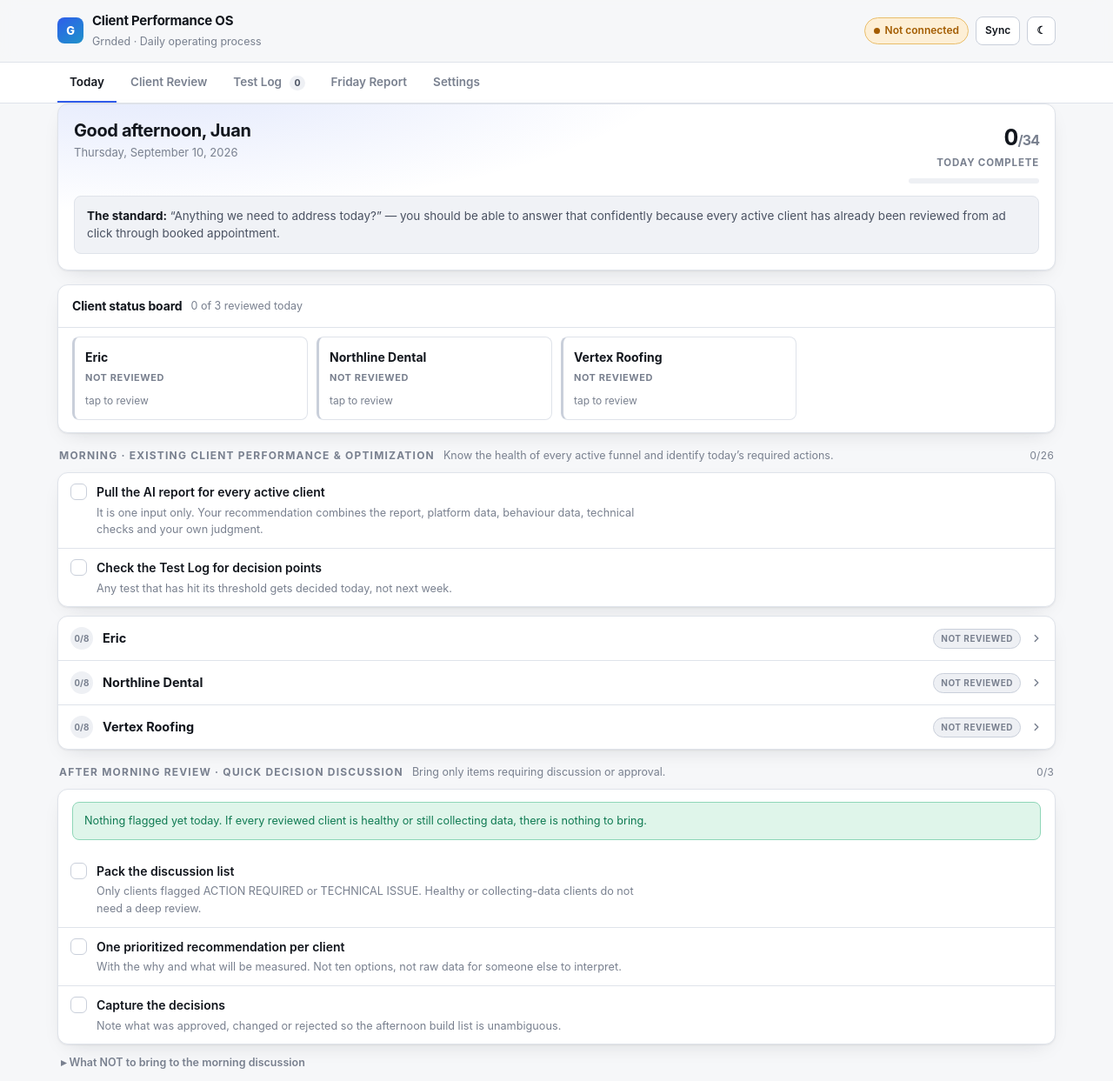
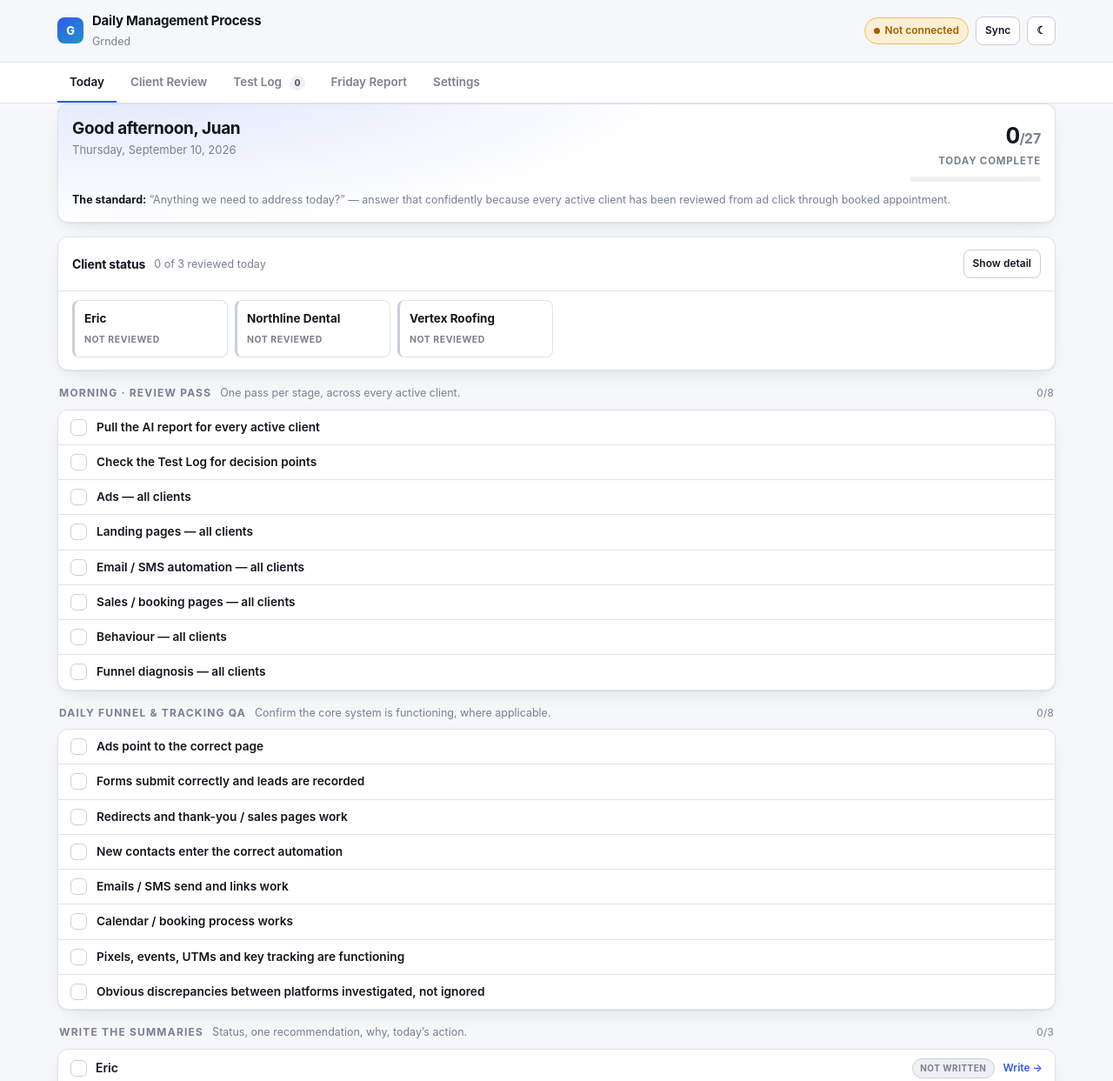
Before and after one commit to JuanGonzalezRochin/Daily-Analysis, a plain HTML site: page index.html in a window 1280 px wide. Shown: the top 1243 px of the page at 87% size. Drawn offline with Linux system fonts and the light colour scheme.

Commit message:
Add files via upload

```diff
--- a/index.html
+++ b/index.html
@@ -3,7 +3,7 @@
 <head>
 <meta charset="utf-8">
 <meta name="viewport" content="width=device-width, initial-scale=1">
-<title>Grnded · Client Performance OS</title>
+<title>Daily Management Process</title>
 <meta name="description" content="Daily operating dashboard for client performance & fulfillment.">
 <style>
 /* ============================== TOKENS ============================== */
@@ -149,10 +149,11 @@ main{padding-block:22px 64px}
 .hero h1{font-size:20px; letter-spacing:-.02em}
 .hero .date{color:var(--fg-3); font-size:13px; margin-top:2px}
 .hero .standard{
-  margin-top:14px;padding:12px 14px;border-radius:var(--radius-sm);
-  background:var(--bg-inset); border:1px solid var(--line);
-  font-size:13.5px; color:var(--fg-2);
-}
+  margin-top:12px;font-size:12.5px; color:var(--fg-3); line-height:1.5;
+}
+.hero .standard b{color:var(--fg-2)}
+.hero{padding:16px}
+.hero h1{font-size:19px}
 .hero .standard b{color:var(--fg)}
 .prog{margin-left:auto; text-align:right; min-width:150px}
 .prog .n{font-size:26px;font-weight:720;letter-spacing:-.03em;font-variant-numeric:tabular-nums}
@@ -161,16 +162,16 @@ main{padding-block:22px 64px}
 .bar i{display:block;height:100%;background:linear-gradient(90deg,var(--accent),color-mix(in srgb,var(--accent) 50%,#12d3a0));border-radius:999px;transition:width .35s ease}
 
 /* ============================== STATUS BOARD ============================== */
-.board{display:grid;gap:10px;grid-template-columns:repeat(auto-fill,minmax(215px,1fr))}
+.board{display:grid;gap:8px;grid-template-columns:repeat(auto-fill,minmax(178px,1fr))}
 .sc{
-  border:1px solid var(--line); border-radius:var(--radius-sm); padding:12px;
+  border:1px solid var(--line); border-radius:var(--radius-sm); padding:10px 11px;
   background:var(--bg-2); text-align:left; width:100%; display:block;
   transition:border-color .15s, transform .15s;
 }
 .sc:hover{border-color:var(--line-2); transform:translateY(-1px)}
-.sc .nm{font-weight:650; font-size:14px; display:flex; align-items:center; gap:7px}
-.sc .st{margin-top:7px; font-size:11px; font-weight:750; letter-spacing:.05em; text-transform:uppercase}
-.sc .mt{margin-top:7px; font-size:12px; color:var(--fg-3); display:flex; gap:10px; flex-wrap:wrap; font-variant-numeric:tabular-nums}
+.sc .nm{font-weight:650; font-size:13.5px; display:flex; align-items:center; gap:6px}
+.sc .st{margin-top:5px; font-size:10.5px; font-weight:750; letter-spacing:.05em; text-transform:uppercase}
+.sc .mt{margin-top:5px; font-size:11.5px; color:var(--fg-3); display:flex; gap:10px; flex-wrap:wrap; font-variant-numeric:tabular-nums}
 .sc[data-s="hold"]{border-left:3px solid var(--ok)}   .sc[data-s="hold"] .st{color:var(--ok)}
 .sc[data-s="action"]{border-left:3px solid var(--warn)} .sc[data-s="action"] .st{color:var(--warn)}
 .sc[data-s="tech"]{border-left:3px solid var(--bad)}   .sc[data-s="tech"] .st{color:var(--bad)}
@@ -200,6 +201,10 @@ main{padding-block:22px 64px}
 .tk .txt{min-width:0;flex:1}
 .tk .t{display:block;font-size:14px;font-weight:600}
 .tk .d{display:block;font-size:12.7px;color:var(--fg-3);margin-top:3px;max-width:78ch}
+body.lean .tk .d{display:none}
+body.lean .tk{padding:9px 14px}
+body.lean .tk .t{font-size:13.7px}
+body.lean .tk [data-goto]{display:none}
 .tk.done .t{color:var(--fg-3); text-decoration:line-through; text-decoration-color:var(--line-2)}
 .tk.done .d{opacity:.6}
 
@@ -299,6 +304,15 @@ td.num{font-variant-numeric:tabular-nums;white-space:nowrap}
 .tag.flat{color:var(--fg-3);background:var(--bg-3);border-color:var(--line-2)}
 
 /* ============================== MISC ============================== */
+.sumrow{
+  display:flex;align-items:center;gap:10px;padding:10px 14px;
+  border-top:1px solid var(--line);cursor:pointer;transition:background .12s;
+}
+.sumrow:first-child{border-top:0}
+.sumrow:hover{background:var(--bg-inset)}
+.sumrow .nm{font-weight:600;font-size:14px;flex:1;min-width:0}
+.sumrow .go{font-size:12px;color:var(--accent);font-weight:620;white-space:nowrap}
+.sumrow.done .nm{color:var(--fg-3)}
 .empty{padding:34px 18px;text-align:center;color:var(--fg-3);font-size:13.5px}
 .empty b{display:block;color:var(--fg-2);font-size:14.5px;margin-bottom:4px}
 .note{
@@ -355,8 +369,8 @@ code{font-family:var(--mono);font-size:12px;background:var(--bg-3);padding:1px 5
     <div class="brand">
       <div class="mark">G</div>
       <div>
-        <b>Client Performance OS</b><br>
-        <span>Grnded · Daily operating process</span>
+        <b>Daily Management Process</b><br>
+        <span>Grnded</span>
       </div>
     </div>
     <div class="top-actions">
@@ -394,39 +408,55 @@ code{font-family:var(--mono);font-size:12px;background:var(--bg-3);padding:1px 5
       </div>
     </div>
     <div class="standard">
-      <b>The standard:</b> “Anything we need to address today?” — you should be able to answer that confidently
-      because every active client has already been reviewed from ad click through booked appointment.
+      <b>The standard:</b> “Anything we need to address today?” — answer that confidently because every
+      active client has been reviewed from ad click through booked appointment.
     </div>
   </div>
 
   <div class="card">
     <div class="card-hd">
-      <h3>Client status board</h3>
-      <span class="sub" id="boardSub">today's call on each active funnel</span>
+      <h3>Client status</h3>
+      <span class="sub" id="boardSub"></span>
+      <button class="btn sm" id="detailBtn" style="margin-left:auto">Show detail</button>
     </div>
     <div class="card-bd tight"><div class="board" id="board"></div></div>
   </div>
 
   <div class="block" id="blkFriday" hidden>
-    <div class="block-hd">
-      <h2>Friday</h2><span class="hdnote">Client-facing performance report</span>
-    </div>
+    <div class="block-hd"><h2>Friday</h2><span class="hdnote">Client-facing performance report</span></div>
     <div class="card" id="fridayTasks"></div>
   </div>
 
   <div class="block">
     <div class="block-hd">
-      <h2>Morning · Existing client performance &amp; optimization</h2>
-      <span class="hdnote">Know the health of every active funnel and identify today’s required actions.</span>
+      <h2>Morning · Review pass</h2>
+      <span class="hdnote">One pass per stage, across every active client.</span>
       <span class="cnt" id="cntMorning"></span>
     </div>
-    <div class="card" id="morningGlobal"></div>
-    <div class="card" id="clientList" style="margin-top:10px"></div>
+    <div class="card" id="morningTasks"></div>
   </div>
 
   <div class="block">
     <div class="block-hd">
-      <h2>After morning review · Quick decision discussion</h2>
+      <h2>Daily funnel &amp; tracking QA</h2>
+      <span class="hdnote">Confirm the core system is functioning, where applicable.</span>
+      <span class="cnt" id="cntQa"></span>
+    </div>
+    <div class="card" id="qaTasks"></div>
+  </div>
+
+  <div class="block">
+    <div class="block-hd">
+      <h2>Write the summaries</h2>
+      <span class="hdnote">Status, one recommendation, why, today’s action.</span>
+      <span class="cnt" id="cntSum"></span>
+    </div>
+    <div class="card" id="sumRows"></div>
+  </div>
+
+  <div class="block">
+    <div class="block-hd">
+      <h2>After morning review · Decision discussion</h2>
       <span class="hdnote">Bring only items requiring discussion or approval.</span>
       <span class="cnt" id="cntDiscuss"></span>
     </div>
@@ -788,26 +818,35 @@ var GLOBAL_MORNING = [
   { k:'m_report', t:'Pull the AI report for every active client',
     d:'It is one input only. Your recommendation combines the report, platform data, behaviour data, technical checks and your own judgment.' },
   { k:'m_tests', t:'Check the Test Log for decision points',
-    d:'Any test that has hit its threshold gets decided today, not next week.' }
+    d:'Any test that has hit its threshold gets decided today, not next week.', cta:'tests' }
 ];
 
-var PER_CLIENT = [
-  { k:'ads', t:'Ads',
-    d:'Spend, CPM, CTR, CPC, frequency, link clicks and trend changes. Meaningful deterioration, improvement or anomaly? Does the creative/audience need attention or keep collecting?' },
-  { k:'lp', t:'Landing page',
-    d:'Visitors, conversions and conversion rate against the 15% target. Check Mouseflow heat maps, scroll depth, clicks and drop-off. If it needs a test, ONE specific change — no redesign.' },
-  { k:'auto', t:'Email / SMS automation',
-    d:'New leads entering the correct automation. Correct order and timing, no errors or broken links. Delivery, open, click and response. How many click through to the sales / booking page.' },
-  { k:'sales', t:'Sales / booking page',
-    d:'Visitors, booked appointments and booking rate against 5–10%. Count NEW visitors since the last test: 30+ means evaluate, under 30 means hold unless there is a technical issue.' },
-  { k:'beh', t:'Behaviour',
-    d:'The single most relevant heat-map / Mouseflow finding. Where exactly are people dropping?' },
-  { k:'qa', t:'Funnel & tracking QA',
-    d:'Ads point to the right page · forms submit and leads record · redirects and thank-you/sales pages work · contacts enter the right automation · emails/SMS send and links work · calendar books · pixels, events and UTMs fire · cross-platform discrepancies investigated.' },
-  { k:'diag', t:'Funnel diagnosis',
-    d:'One connected system, not separate platforms. Where is the largest leak right now and what is the most logical next action?' },
-  { k:'sum', t:'Set the status and write the summary',
-    d:'NO ACTION / HOLD, ACTION REQUIRED or TECHNICAL ISSUE — plus one recommendation, the why, and today’s action.', cta:'review' }
+/* One pass per funnel stage, run across every active client — not a list per client. */
+var REVIEW_PASS = [
+  { k:'ads', t:'Ads — all clients',
+    d:'Spend, CPM, CTR, CPC, frequency, link clicks and trend changes. Flag meaningful deterioration, improvement or anomalies. Does the creative/audience need attention, or keep collecting?' },
+  { k:'lp', t:'Landing pages — all clients',
+    d:'Visitors, conversions and conversion rate against the 15% target. Mouseflow heat maps, scroll depth, clicks and drop-off. If one needs a test: ONE specific change, no redesign.' },
+  { k:'auto', t:'Email / SMS automation — all clients',
+    d:'Leads entering the correct automation. Correct order and timing, no errors or broken links. Delivery, open, click and response. How many click through to the sales / booking page.' },
+  { k:'sales', t:'Sales / booking pages — all clients',
+    d:'Visitors, booked appointments and booking rate against 5–10%. Count NEW visitors since each last test: 30+ means evaluate, under 30 means hold unless there is a technical issue.' },
+  { k:'beh', t:'Behaviour — all clients',
+    d:'The single most relevant heat-map / Mouseflow finding per client. Where exactly are people dropping?' },
+  { k:'diag', t:'Funnel diagnosis — all clients',
+    d:'Each funnel as one connected system, not separate platforms. Where is the largest leak right now and what is the most logical next action?' }
+];
+
+/* §9 — Daily Funnel & Tracking QA. Confirm the core system is functioning, where applicable. */
+var QA_CHECKS = [
+  { k:'qa_ads',      t:'Ads point to the correct page' },
+  { k:'qa_forms',    t:'Forms submit correctly and leads are recorded' },
+  { k:'qa_redirect', t:'Redirects and thank-you / sales pages work' },
+  { k:'qa_enter',    t:'New contacts enter the correct automation' },
+  { k:'qa_send',     t:'Emails / SMS send and links work' },
+  { k:'qa_cal',      t:'Calendar / booking process works' },
+  { k:'qa_track',    t:'Pixels, events, UTMs and key tracking are functioning' },
+  { k:'qa_disc',     t:'Obvious discrepancies between platforms investigated, not ignored' }
 ];
 
 var DISCUSS = [
@@ -848,7 +887,7 @@ var LS = 'grnded_cpos_v1';
 
 var S = {
   apiUrl:'', clients:[], tasks:{}, summaries:[], tests:[], reports:[],
-  queue:[], conn:'off', sheetUrl:'', theme:''
+  queue:[], conn:'off', sheetUrl:'', theme:'', lean:true
 };
 
 function today(){ return isoDay(new Date()); }
@@ -870,14 +909,14 @@ function activeClients(){ return S.clients.filter(function(c){ return c.active !
 function save(){
   try { localStorage.setItem(LS, JSON.stringify({
     apiUrl:S.apiUrl, clients:S.clients, tasks:S.tasks, summaries:S.summaries,
-    tests:S.tests, reports:S.reports, queue:S.queue, theme:S.theme
+    tests:S.tests, reports:S.reports, queue:S.queue, theme:S.theme, lean:S.lean
   })); } catch(e){}
 }
 function load(){
   try {
     var raw = localStorage.getItem(LS); if (!raw) return;
     var d = JSON.parse(raw);
-    ['apiUrl','clients','tasks','summaries','tests','reports','queue','theme'].forEach(function(k){
+    ['apiUrl','clients','tasks','summaries','tests','reports','queue','theme','lean'].forEach(function(k){
       if (d[k] !== undefined) S[k] = d[k];
     });
   } catch(e){}
@@ -996,7 +1035,8 @@ function taskRow(clientId, def){
   var cta = def.cta ? '<button class="btn sm no-print" data-goto="'+def.cta+'" style="margin-top:7px">Open '+(def.cta==='review'?'summary builder':def.cta==='tests'?'test log':'report builder')+' →</button>' : '';
   return '<div class="tk'+(done?' done':'')+'" data-c="'+esc(clientId||'')+'" data-k="'+esc(def.k)+'">' +
     '<span class="box"><svg viewBox="0 0 12 12"><path d="M1.8 6.3 L4.4 8.9 L10.2 3.1"/></svg></span>' +
-    '<span class="txt"><span class="t">'+esc(def.t)+'</span><span class="d">'+esc(def.d)+'</span>'+cta+'</span></div>';
+    '<span class="txt"><span class="t">'+esc(def.t)+'</span>' +
+    (def.d ? '<span class="d">'+esc(def.d)+'</span>' : '') + cta + '</span></div>';
 }
 
 function isFriday(){ return new Date().getDay() === 5; }
@@ -1004,9 +1044,8 @@ function isFriday(){ return new Date().getDay() === 5; }
 function allTaskDefs(){
   var list = [];
   GLOBAL_MORNING.forEach(function(d){ list.push({c:null,d:d}); });
-  activeClients().forEach(function(c){
-    PER_CLIENT.forEach(function(d){ list.push({c:c.id,d:d}); });
-  });
+  REVIEW_PASS.forEach(function(d){ list.push({c:null,d:d}); });
+  QA_CHECKS.forEach(function(d){ list.push({c:null,d:d}); });
   DISCUSS.forEach(function(d){ list.push({c:null,d:d}); });
   AFTERNOON.forEach(function(d){ list.push({c:null,d:d}); });
   if (isFriday()) FRIDAY.forEach(function(d){ list.push({c:null,d:d}); });
@@ -1031,69 +1070,61 @@ function renderToday(){
   $('heroGreet').textContent = (h<12?'Good morning':h<18?'Good afternoon':'Good evening') + ', Juan';
   $('heroDate').textContent = d.toLocaleDateString(undefined,{weekday:'long', month:'long', day:'numeric', year:'numeric'});
 
-  // progress
+  var acs = activeClients();
+  var written = acs.filter(function(c){ return !!summaryFor(c.id, today()); });
+
+  // ---- progress: shared tasks + one summary per active client ----
   var defs = allTaskDefs();
-  var done = defs.filter(function(x){ return isDone(x.c, x.d.k); }).length;
-  $('progN').textContent = done; $('progT').textContent = defs.length;
-  $('progBar').style.width = (defs.length ? Math.round(done/defs.length*100) : 0) + '%';
-
-  // board
-  var acs = activeClients();
+  var done = defs.filter(function(x){ return isDone(x.c, x.d.k); }).length + written.length;
+  var total = defs.length + acs.length;
+  $('progN').textContent = done; $('progT').textContent = total;
+  $('progBar').style.width = (total ? Math.round(done/total*100) : 0) + '%';
+
+  // ---- status board ----
   var board = $('board');
-  if (!acs.length){
-    board.innerHTML = '<div class="empty" style="grid-column:1/-1"><b>No active clients yet</b>Add them in Settings → Active clients.</div>';
-  } else {
-    board.innerHTML = acs.map(function(c){
-      var s = summaryFor(c.id, today());
-      var st = s ? s.status : 'none';
-      var lbl = s ? STATUS_FULL[st] || st : 'Not reviewed';
-      var mt = '';
-      if (s){
-        var bits = [];
-        if (s.lpRate !== '' && s.lpRate != null) bits.push('LP ' + s.lpRate + '%');
-        if (s.bookingRate !== '' && s.bookingRate != null) bits.push('Book ' + s.bookingRate + '%');
-        if (s.visitorsSinceTest !== '' && s.visitorsSinceTest != null) bits.push(s.visitorsSinceTest + '/30 vis');
-        mt = bits.map(function(b){ return '<span>'+esc(b)+'</span>'; }).join('');
-      }
-      var reviewed = isDone(c.id,'sum');
-      return '<button class="sc" data-s="'+st+'" data-client="'+esc(c.id)+'">' +
-        '<span class="nm">'+esc(c.name)+ (reviewed?' <span style="color:var(--ok);font-size:12px">✓</span>':'') +'</span>' +
-        '<span class="st">'+esc(lbl)+'</span>' +
-        (mt ? '<span class="mt">'+mt+'</span>' : '<span class="mt"><span>tap to review</span></span>') +
-        '</button>';
-    }).join('');
-  }
-  $('boardSub').textContent = acs.filter(function(c){ return !!summaryFor(c.id,today()); }).length + ' of ' + acs.length + ' reviewed today';
-
-  // friday block
+  board.innerHTML = acs.length ? acs.map(function(c){
+    var sm = summaryFor(c.id, today());
+    var st = sm ? sm.status : 'none';
+    var lbl = sm ? STATUS_FULL[st] || st : 'Not reviewed';
+    var bits = [];
+    if (sm){
+      if (sm.lpRate !== '' && sm.lpRate != null) bits.push('LP ' + sm.lpRate + '%');
+      if (sm.bookingRate !== '' && sm.bookingRate != null) bits.push('Book ' + sm.bookingRate + '%');
+    }
+    return '<button class="sc" data-s="'+st+'" data-client="'+esc(c.id)+'">' +
+      '<span class="nm">'+esc(c.name)+'</span>' +
+      '<span class="st">'+esc(lbl)+'</span>' +
+      (bits.length ? '<span class="mt">'+bits.map(function(x){return '<span>'+esc(x)+'</span>';}).join('')+'</span>' : '') +
+      '</button>';
+  }).join('') : '<div class="empty" style="grid-column:1/-1"><b>No active clients yet</b>Add them in Settings.</div>';
+  $('boardSub').textContent = written.length + ' of ' + acs.length + ' reviewed today';
+
+  // ---- friday ----
   $('blkFriday').hidden = !isFriday();
-  if (isFriday()) $('fridayTasks').innerHTML = FRIDAY.map(function(d){ return taskRow(null,d); }).join('');
-
-  // morning
-  $('morningGlobal').innerHTML = GLOBAL_MORNING.map(function(d){ return taskRow(null,d); }).join('');
-  $('clientList').innerHTML = acs.length ? acs.map(function(c){
-    var n = PER_CLIENT.filter(function(d){ return isDone(c.id,d.k); }).length;
-    var full = n === PER_CLIENT.length;
-    var s = summaryFor(c.id, today());
-    var chip = s ? '<span class="st-chip '+s.status+'">'+esc(STATUS_LABEL[s.status]||s.status)+'</span>'
-                 : '<span class="st-chip none">Not reviewed</span>';
-    var open = S._open === c.id;
-    return '<div class="cl'+(open?' open':'')+'" data-cl="'+esc(c.id)+'">' +
-      '<button class="cl-hd" data-toggle-cl="'+esc(c.id)+'">' +
-        '<span class="ring'+(full?' full':'')+'">'+n+'/'+PER_CLIENT.length+'</span>' +
-        '<span class="nm">'+esc(c.name)+'</span>' + chip +
-        '<svg class="chev" width="14" height="14" viewBox="0 0 24 24" fill="none" stroke="currentColor" stroke-width="2.5" stroke-linecap="round" stroke-linejoin="round"><path d="M9 18l6-6-6-6"/></svg>' +
-      '</button>' +
-      (open ? '<div class="cl-bd">' + PER_CLIENT.map(function(d){ return taskRow(c.id,d); }).join('') + '</div>' : '') +
-      '</div>';
-  }).join('') : '<div class="empty"><b>Nothing to review</b>Add your active clients in Settings.</div>';
-
-  var mDefs = GLOBAL_MORNING.length + acs.length*PER_CLIENT.length;
-  var mDone = GLOBAL_MORNING.filter(function(d){return isDone(null,d.k);}).length +
-              acs.reduce(function(a,c){ return a + PER_CLIENT.filter(function(d){return isDone(c.id,d.k);}).length; },0);
-  $('cntMorning').textContent = mDone + '/' + mDefs;
-
-  // discussion
+  if (isFriday()) $('fridayTasks').innerHTML = FRIDAY.map(function(x){ return taskRow(null,x); }).join('');
+
+  // ---- morning review pass (shared across all clients) ----
+  var morning = GLOBAL_MORNING.concat(REVIEW_PASS);
+  $('morningTasks').innerHTML = morning.map(function(x){ return taskRow(null,x); }).join('');
+  $('cntMorning').textContent = morning.filter(function(x){return isDone(null,x.k);}).length + '/' + morning.length;
+
+  // ---- §9 QA ----
+  $('qaTasks').innerHTML = QA_CHECKS.map(function(x){ return taskRow(null,x); }).join('');
+  $('cntQa').textContent = QA_CHECKS.filter(function(x){return isDone(null,x.k);}).length + '/' + QA_CHECKS.length;
+
+  // ---- one summary per client ----
+  $('sumRows').innerHTML = acs.length ? acs.map(function(c){
+    var sm = summaryFor(c.id, today());
+    var chip = sm ? '<span class="st-chip '+sm.status+'">'+esc(STATUS_LABEL[sm.status]||sm.status)+'</span>'
+                  : '<span class="st-chip none">Not written</span>';
+    return '<div class="sumrow'+(sm?' done':'')+'" data-client="'+esc(c.id)+'">' +
+      '<span class="box">'+(sm?'<svg viewBox="0 0 12 12"><path d="M1.8 6.3 L4.4 8.9 L10.2 3.1"/></svg>':'')+'</span>' +
+      '<span class="nm">'+esc(c.name)+'</span>' + chip +
+      '<span class="go">'+(sm?'Edit':'Write')+' →</span></div>';
+  }).join('') : '<div class="empty"><b>No active clients</b>Add the funnels you own in Settings.</div>';
+  $('cntSum').textContent = written.length + '/' + acs.length;
+
+  // ---- discussion ----
   var flagged = acs.map(function(c){ return { c:c, s:summaryFor(c.id, today()) }; })
                    .filter(function(x){ return x.s && (x.s.status==='action' || x.s.status==='tech'); });
   $('discussList').innerHTML = flagged.length
@@ -1108,12 +1139,12 @@ function renderToday(){
         '</div>';
       }).join('')
     : '<div class="note ok">Nothing flagged yet today. If every reviewed client is healthy or still collecting data, there is nothing to bring.</div>';
-  $('discussTasks').innerHTML = DISCUSS.map(function(d){ return taskRow(null,d); }).join('');
-  $('cntDiscuss').textContent = DISCUSS.filter(function(d){return isDone(null,d.k);}).length + '/' + DISCUSS.length;
-
-  // afternoon
-  $('afternoonTasks').innerHTML = AFTERNOON.map(function(d){ return taskRow(null,d); }).join('');
-  $('cntAfternoon').textContent = AFTERNOON.filter(function(d){return isDone(null,d.k);}).length + '/' + AFTERNOON.length;
+  $('discussTasks').innerHTML = DISCUSS.map(function(x){ return taskRow(null,x); }).join('');
+  $('cntDiscuss').textContent = DISCUSS.filter(function(x){return isDone(null,x.k);}).length + '/' + DISCUSS.length;
+
+  // ---- afternoon ----
+  $('afternoonTasks').innerHTML = AFTERNOON.map(function(x){ return taskRow(null,x); }).join('');
+  $('cntAfternoon').textContent = AFTERNOON.filter(function(x){return isDone(null,x.k);}).length + '/' + AFTERNOON.length;
 }
 
 /* ==================================================================
@@ -1526,6 +1557,14 @@ function applyTheme(){
              (!S.theme && window.matchMedia('(prefers-color-scheme: dark)').matches);
   var i = $('themeIcon'); if (i) i.textContent = dark ? '☀' : '☾';
 }
+function applyLean(){
+  document.body.classList.toggle('lean', S.lean !== false);
+  var b = $('detailBtn'); if (b) b.textContent = (S.lean !== false) ? 'Show detail' : 'Hide detail';
+}
+$('detailBtn').addEventListener('click', function(){
+  S.lean = (S.lean === false); applyLean(); save();
+});
+
 $('themeBtn').addEventListener('click', function(){
   var cur = S.theme || (window.matchMedia('(prefers-color-scheme: dark)').matches ? 'dark' : 'light');
   S.theme = cur === 'dark' ? 'light' : 'dark';
@@ -1540,11 +1579,6 @@ document.addEventListener('click', function(e){
 
   if ((el = e.target.closest('.tk'))){
     toggle(el.dataset.c || null, el.dataset.k); return;
-  }
-
-  if ((el = e.target.closest('[data-toggle-cl]'))){
-    S._open = (S._open === el.dataset.toggleCl) ? null : el.dataset.toggleCl;
-    renderToday(); return;
   }
 
   if ((el = e.target.closest('[data-client]'))){
@@ -1745,6 +1779,7 @@ $('syncBtn').addEventListener('click', function(){
 
 load();
 applyTheme();
+applyLean();
 S.sheetUrl = 'https://docs.google.com/spreadsheets/d/1knmoRtsHNdvyebDi9O7_o93tpQZYJPa1BpWBx43hnOw/edit';
 $('apiUrl').value = S.apiUrl || '';
 $('sDate').value = today();
```
